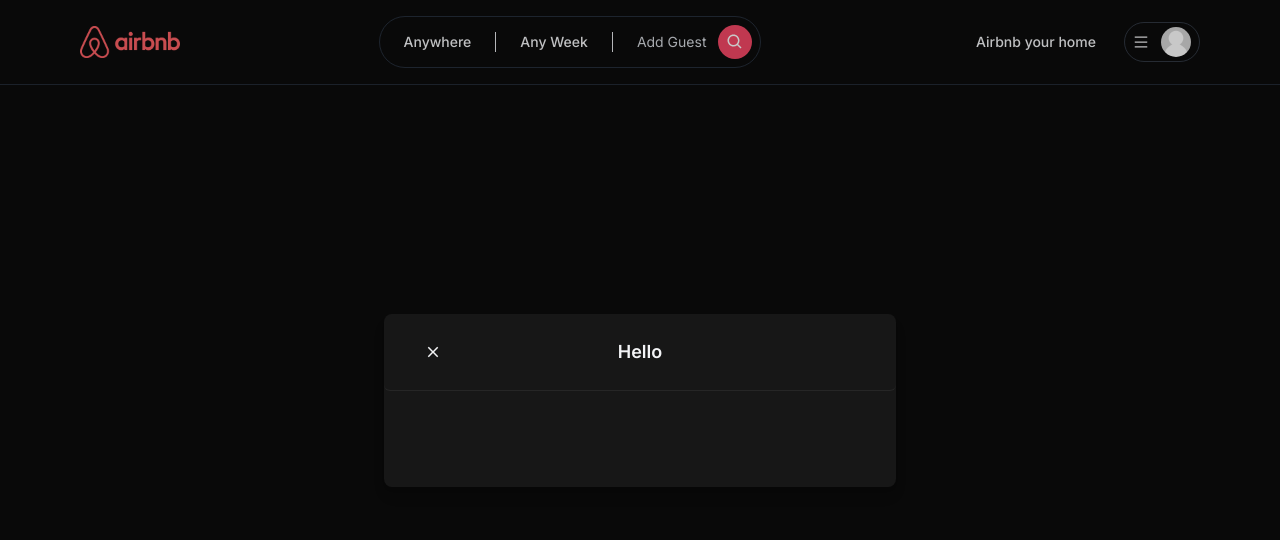
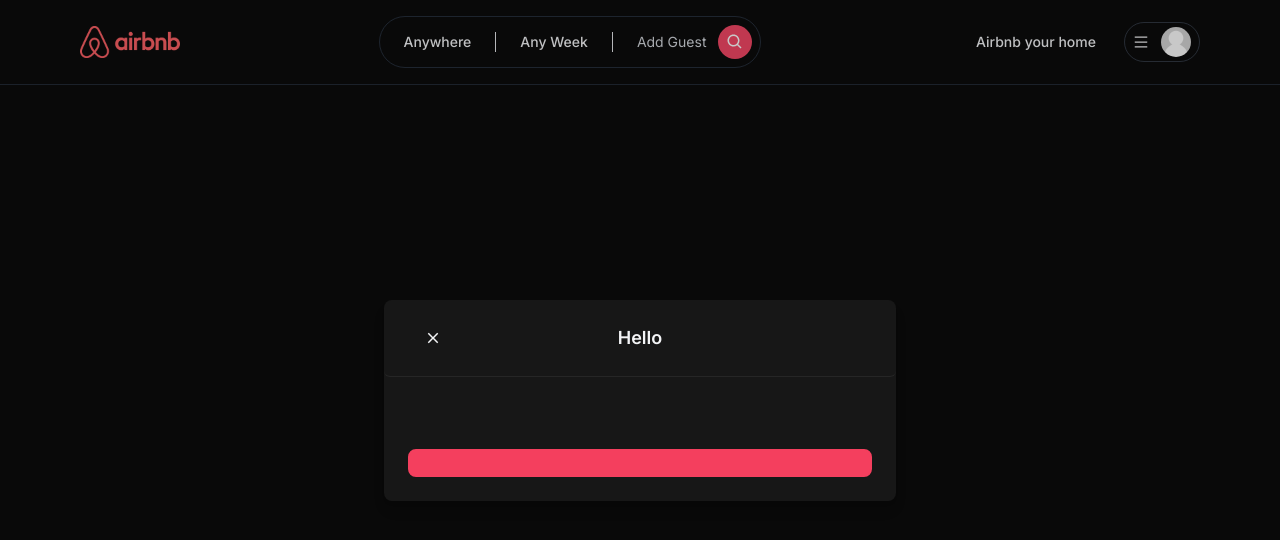
Before and after one commit to minhtungo/dark-airbnb-clone, a Next.js app: page / in a window 1280 px wide. Shown: the top 540 px of the page. Built offline with nearby package versions, Linux system fonts and the light colour scheme.

Commit message:
feat: add button component

```diff
--- a/src/components/ui/Button.tsx
+++ b/src/components/ui/Button.tsx
@@ -1,3 +1,5 @@
+'use client';
+
 import { FC } from 'react';
 import { IconType } from 'react-icons';
 
@@ -10,8 +12,48 @@
   icon?: IconType;
 }
 
-const Button: FC<ButtonProps> = ({ label }) => {
-  return <button>{label}</button>;
+const Button: FC<ButtonProps> = ({
+  label,
+  onClick,
+  disabled,
+  outline,
+  small,
+  icon: Icon,
+}) => {
+  return (
+    <button
+      disabled={disabled}
+      onClick={onClick}
+      className={`
+        relative
+        w-full
+        rounded-lg
+        transition
+        hover:opacity-80
+        disabled:cursor-not-allowed
+        disabled:opacity-70
+        ${outline ? 'bg-neutral-800' : 'bg-rose-500'}
+        ${outline ? 'border-black' : 'border-rose-500'}
+        ${outline ? 'text-white' : 'text-white'}
+        ${small ? 'text-sm' : 'text-md'}
+        ${small ? 'py-1' : 'py-3'}
+        ${small ? 'font-light' : 'font-semibold'}
+        ${small ? 'border' : 'border-2'}
+      `}
+    >
+      {Icon && (
+        <Icon
+          size={24}
+          className='
+            absolute
+            left-4
+            top-3
+          '
+        />
+      )}
+      {label}
+    </button>
+  );
 };
 
 export default Button;
```
